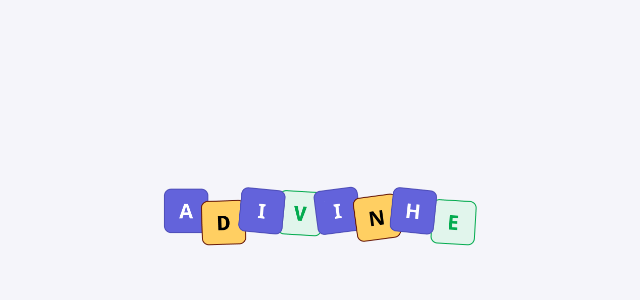
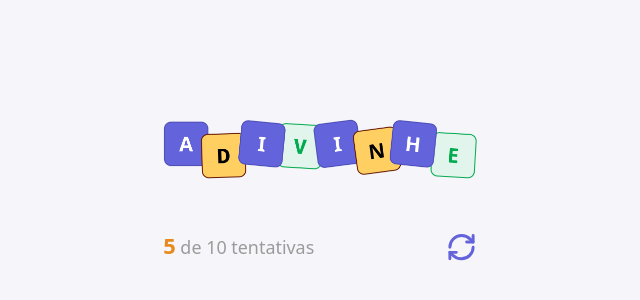
Before and after one commit to ayresrouxj/jogo-de-advinhacao, a React (Vite) app: page / in a window 1280 px wide. Shown: the part 182-482 px from the top of the page, without its empty margins (320-960 px from the left). Built offline with nearby package versions, Linux system fonts and the light colour scheme.

Commit message:
aula: finalizando header

```diff
--- a/src/App.tsx
+++ b/src/App.tsx
@@ -5,7 +5,9 @@ import { Header } from './components/Header'
 export function App() {
   return (
     <div className={styles.container}>
-      <Header />
+      <main>
+        <Header />
+      </main>
     </div>
   )
 }
--- a/src/components/Header/index.tsx
+++ b/src/components/Header/index.tsx
@@ -1,4 +1,5 @@
 import logo from '../../assets/logo.png'
+import restart from '../../assets/restart.svg'
 
 import styles from './styles.module.css'
 
@@ -6,6 +7,16 @@ export function Header() {
   return (
     <div className={styles.container}>
       <img src={logo} alt="Logo" />
+
+      <header>
+        <span>
+          <strong>5</strong> de 10 tentativas
+        </span>
+
+        <button>
+          <img src={restart} alt="Icone de reiniciar" />
+        </button>
+      </header>
     </div>
   )
 }
--- a/src/components/Header/styles.module.css
+++ b/src/components/Header/styles.module.css
@@ -1,6 +1,41 @@
 .container {
+  width: 100%;
+  display: flex;
+  flex-direction: column;
+  align-items: center;
 }
 
 .container > img {
   height: 3.75rem;
 }
+
+.container > header {
+  width: 100%;
+  display: flex;
+  justify-content: space-between;
+  padding: 3.25rem 0;
+}
+
+.container header button {
+  background: transparent;
+  border: none;
+}
+
+.container > header img:hover {
+  scale: 1.3;
+}
+
+.container > header img {
+  height: 2rem;
+  transition: scale 0.5s;
+}
+
+.container > header span {
+  font-size: 1.12rem;
+  color: #9b9b9b;
+}
+
+.container > header span strong {
+  font-size: 1.37rem;
+  color: #e8891c;
+}
```
